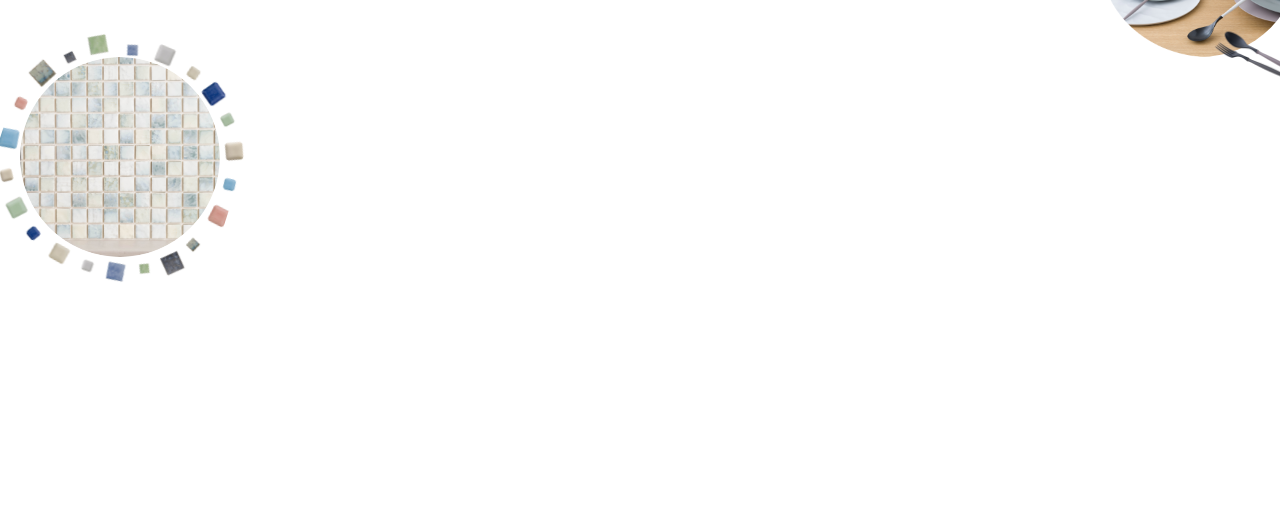
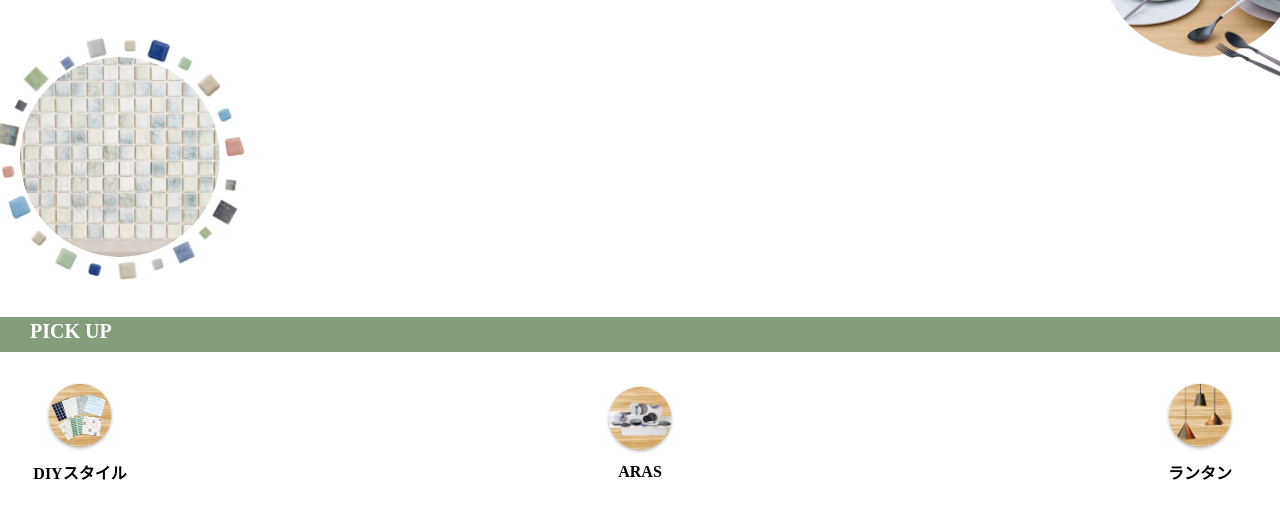
Before and after one commit to ShunKUN1182/TomoyasuLP, an Astro site: page / in a window 1280 px wide. Shown: the part 343-857 px from the top of the page. Before the commit the page ends 800 px from the top, so only its background shows below. Built offline with nearby package versions, Linux system fonts and the light colour scheme; Astro itself is replaced by a stand-in of ours.

Commit message:
style: 簡単なレイアウトが完成

```diff
--- /dev/null
+++ b/src/components/PickUp.astro
@@ -0,0 +1,60 @@
+---
+import img01 from "../assets/pickup_items_img01.png";
+import img02 from "../assets/pickup_items_img02.png";
+import img03 from "../assets/pickup_items_img03.png";
+
+---
+
+<style>
+  .pickup_wrap {
+    h2 {
+      height: 35px;
+      width: 100%;
+      background-color: #859D7C;
+      margin-top: 60px;
+      color: #fff;
+      font-size: 20px;
+      padding: 3px 30px 0;
+    }
+    .pickup_items {
+      display: flex;
+      margin: 30px;
+      justify-content: space-between;
+      div {
+        display: flex;
+        flex-direction: column;
+        gap: 8px;
+        justify-content: center;
+        align-items: center;
+        min-width: 100px;
+        img {
+          width: 70px;
+          height: 70px;
+        }
+        h3 {
+          font-size: 16px;
+        }
+      }
+    }
+  }
+
+</style>
+
+<div class="pickup_wrap">
+  <h2>PICK UP</h2>
+  <div class="pickup_items">
+    <div>
+      <img src={img01.src} alt="">
+      <h3>DIYスタイル</h3>
+    </div>
+    <div>
+      <img src={img02.src} alt="">
+      <h3>ARAS</h3>
+    </div>
+    <div>
+      <img src={img03.src} alt="">
+      <h3>ランタン</h3>
+    </div>
+
+  </div>
+</div>
--- a/src/pages/index.astro
+++ b/src/pages/index.astro
@@ -1,13 +1,14 @@
 ---
 import MainVisual from "../components/MainVisual.astro";
+import PickUp from "../components/PickUp.astro";
 import Layout from "../layouts/Layout.astro";
-
 
 ---
 
 <Layout>
 	<main>
 		<MainVisual />
+		<PickUp />
 	</main>
 	<!-- <a href="diagnosis">診断へ</a> -->
 </Layout>
```
Also changed, not shown: src/assets/pickup_items_img01.png (added), src/assets/pickup_items_img02.png (added), src/assets/pickup_items_img03.png (added).
